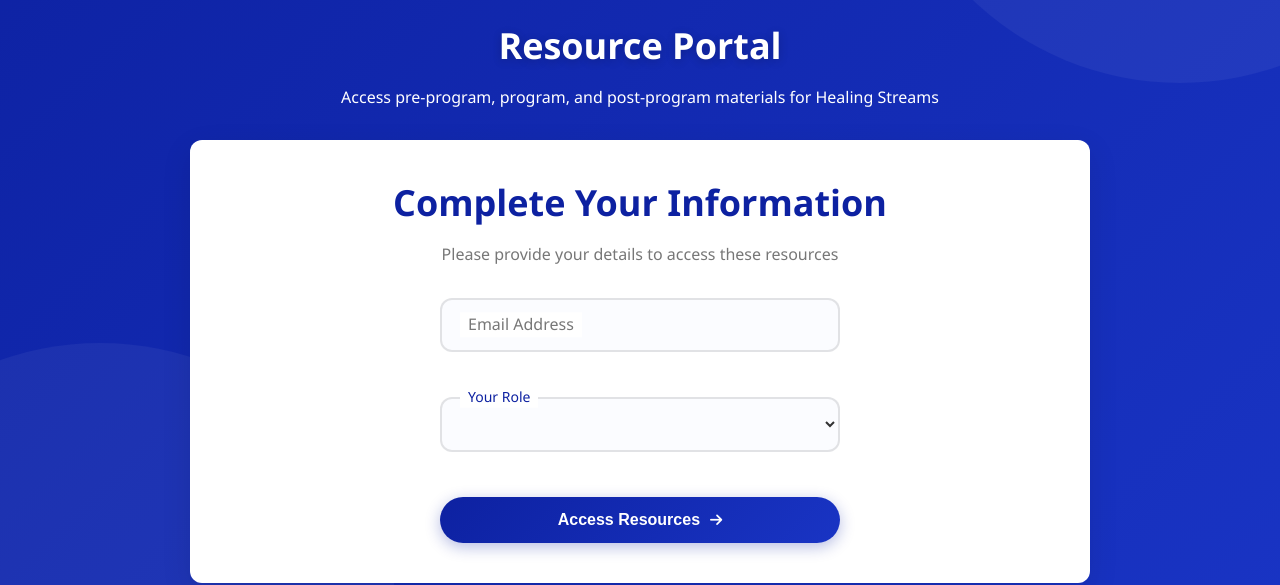
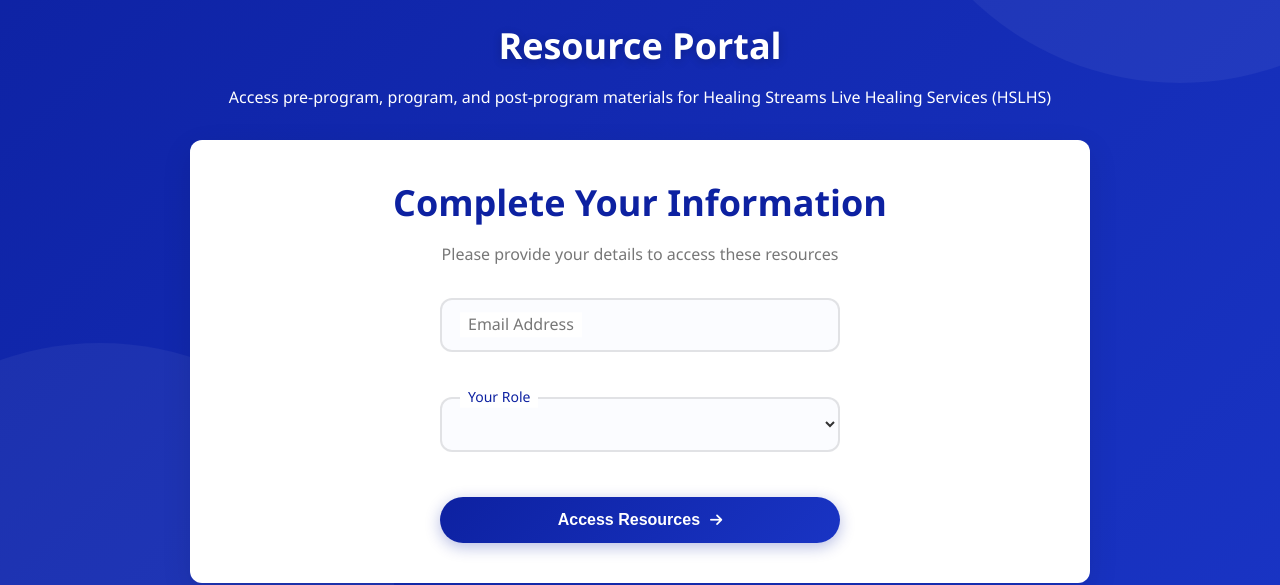
Before and after one commit to dallas-zone/hslhs, a plain HTML site: page portal.html in a window 1280 px wide. Shown: the part 217-802 px from the top of the page. Drawn offline with Linux system fonts and the light colour scheme.

Commit message:
Update portal.html

```diff
--- a/portal.html
+++ b/portal.html
@@ -83,7 +83,7 @@
                 <div class="logo-aura"></div>
             </div>
             <h1>Resource Portal</h1>
-            <p>Access pre-program, program, and post-program materials for Healing Streams</p>
+            <p>Access pre-program, program, and post-program materials for Healing Streams Live Healing Services (HSLHS)</p>
         </header>
 
         <div class="portal-card">
```
